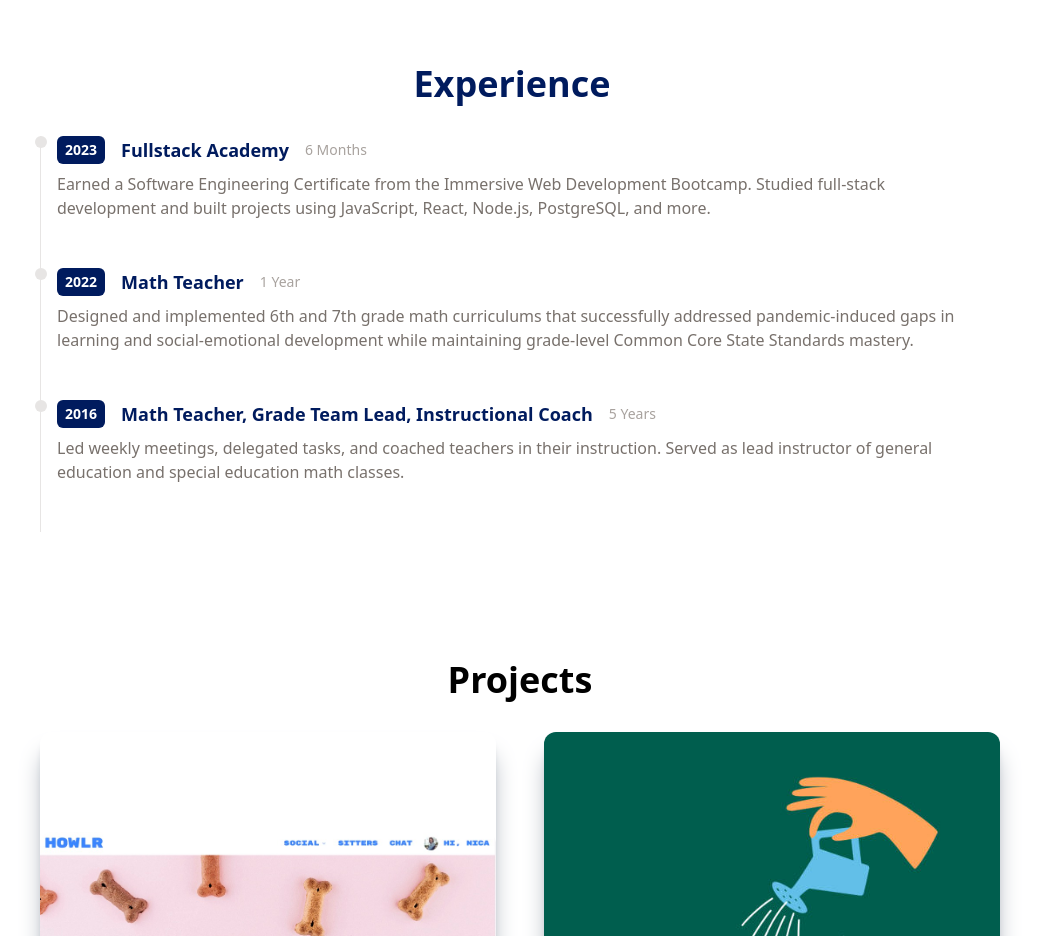
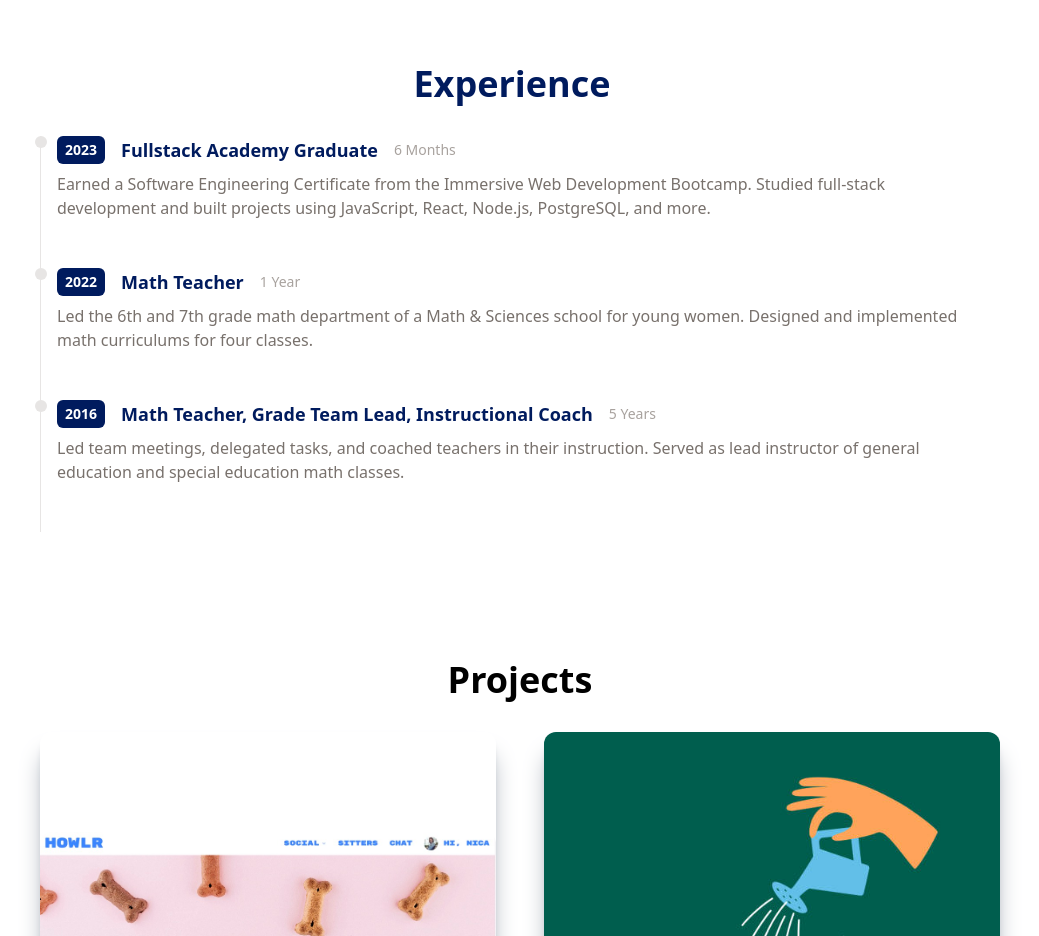
Before and after one commit to nicaemma/Portfolio, a React (Vite) app: page / in a window 1280 px wide. Shown: the part 800-1736 px from the top of the page, without its empty margins (160-1199 px from the left). Built offline with nearby package versions, Linux system fonts and the light colour scheme.

Commit message:
Edited work content

```diff
--- a/src/components/Work.jsx
+++ b/src/components/Work.jsx
@@ -4,7 +4,7 @@ import Workplace from "./Workplace";
 const data = [
   {
     year: 2023,
-    title: "Fullstack Academy",
+    title: "Fullstack Academy Graduate",
     duration: "6 Months",
     details:
       "Earned a Software Engineering Certificate from the Immersive Web Development Bootcamp. Studied full-stack development and built projects using JavaScript, React, Node.js, PostgreSQL, and more.",
@@ -14,14 +14,14 @@ const data = [
     title: "Math Teacher",
     duration: "1 Year",
     details:
-      "Designed and implemented 6th and 7th grade math curriculums that successfully addressed pandemic-induced gaps in learning and social-emotional development while maintaining grade-level Common Core State Standards mastery.",
+      "Led the 6th and 7th grade math department of a Math & Sciences school for young women. Designed and implemented math curriculums for four classes.",
   },
   {
     year: 2016,
     title: "Math Teacher, Grade Team Lead, Instructional Coach",
     duration: "5 Years",
     details:
-      "Led weekly meetings, delegated tasks, and coached teachers in their instruction. Served as lead instructor of general education and special education math classes.",
+      "Led team meetings, delegated tasks, and coached teachers in their instruction. Served as lead instructor of general education and special education math classes.",
   },
 ];
 
```
